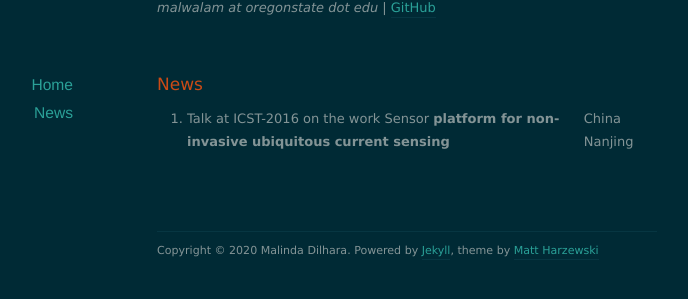
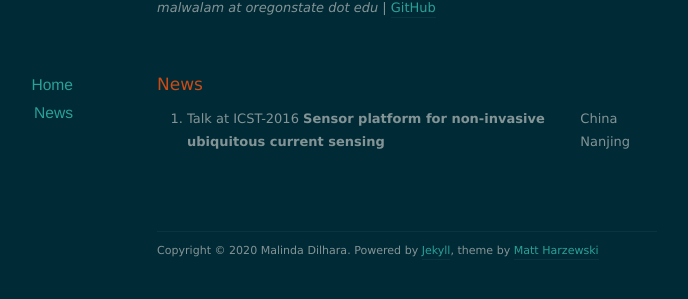
Before and after one commit to maldil/maldil, a Jekyll site: the page built from news/index.markdown, in a window 1280 px wide. Shown: the part 138-437 px from the top of the page, without its empty margins (233-921 px from the left). Built offline with Jekyll 4.4.1, drawn with Linux system fonts in a browser that asks for light colours; nearby versions of some CDN libraries; our own code applies the rules of GitHub Pages for plain Markdown files.

Commit message:
Update index.markdown

```diff
--- a/news/index.markdown
+++ b/news/index.markdown
@@ -1,2 +1,2 @@
 # News
-* Talk at ICST-2016 on the work Sensor **platform for non-invasive ubiquitous current sensing** | China Nanjing
+* Talk at ICST-2016 **Sensor platform for non-invasive ubiquitous current sensing** | China Nanjing
```
